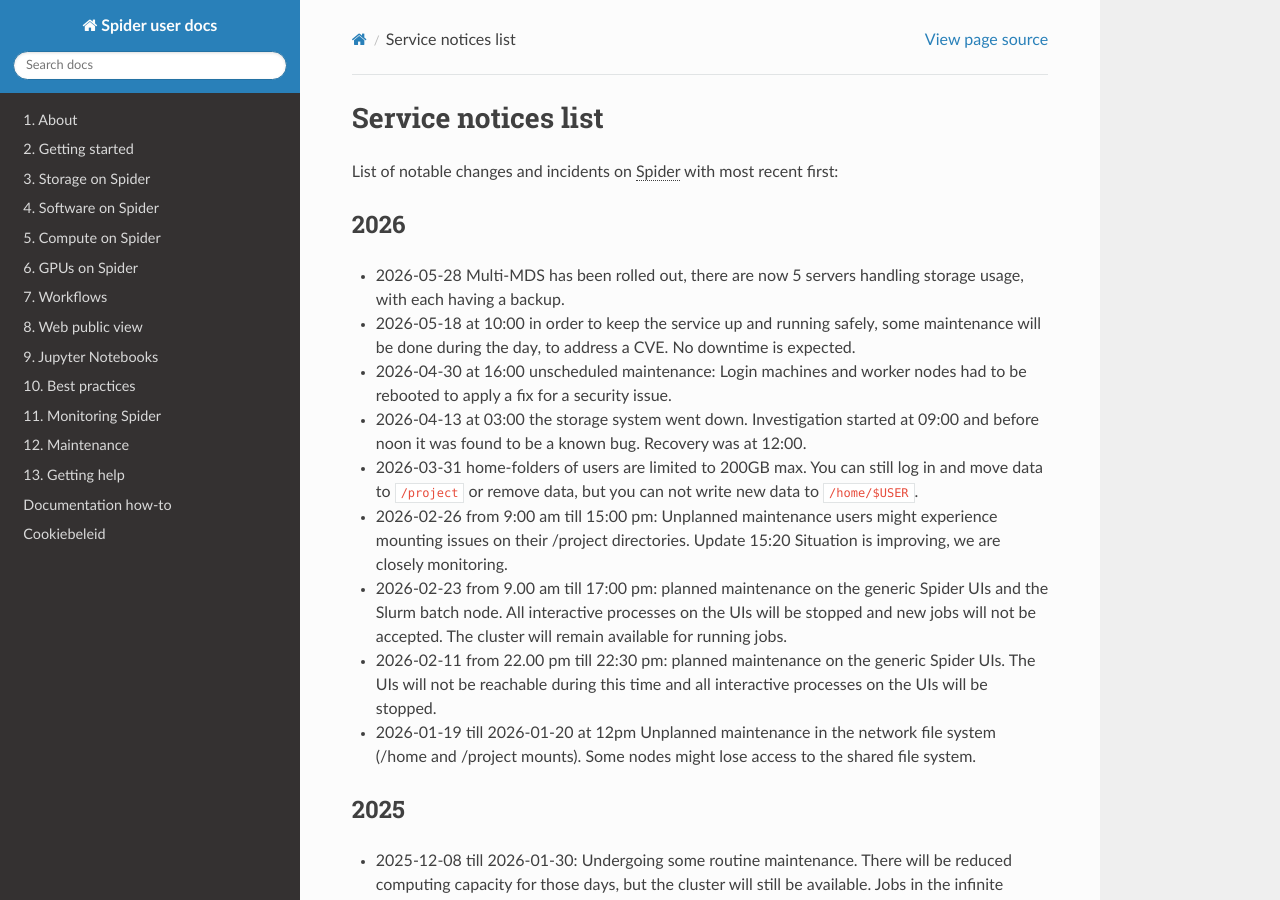
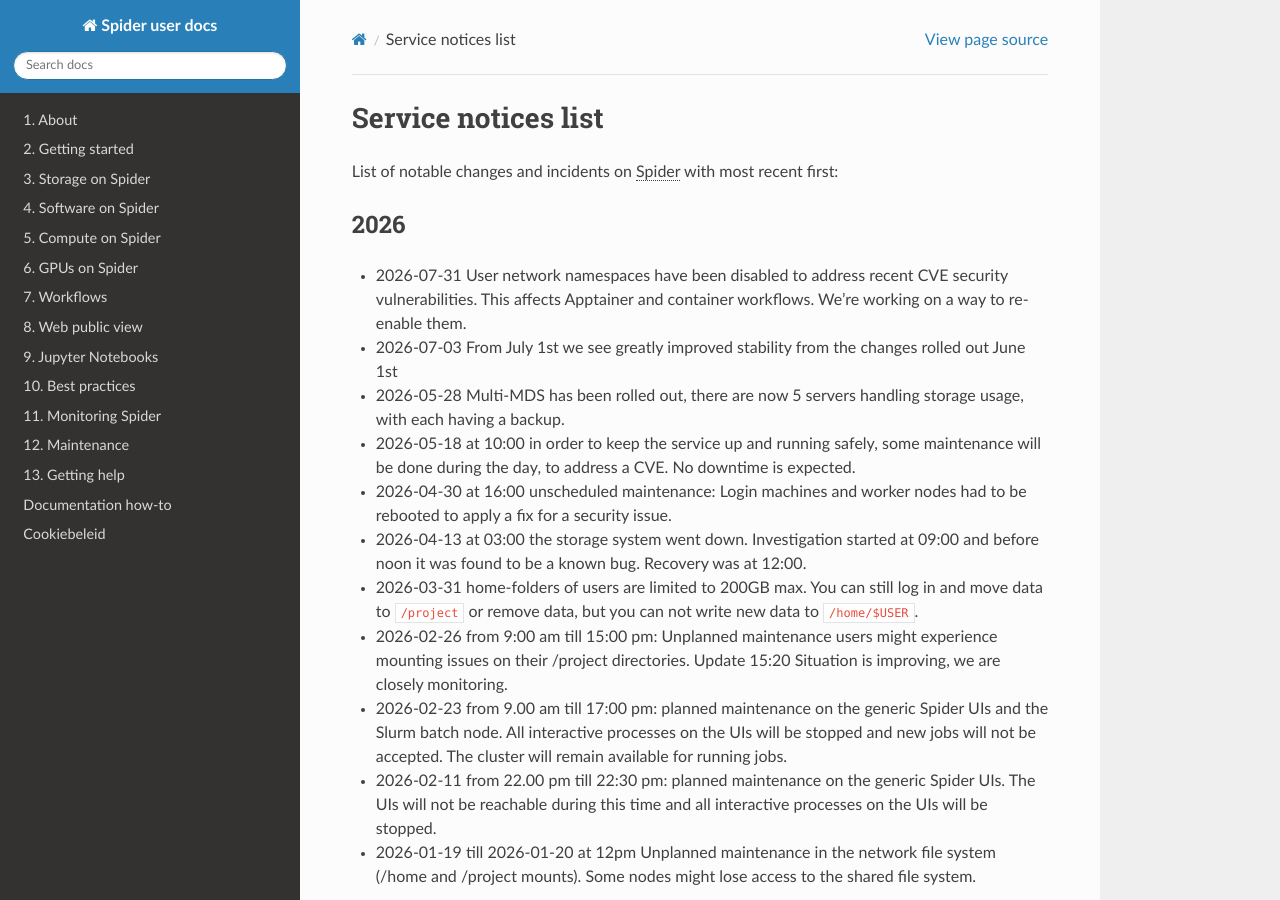
Before and after one commit to sara-nl/spiderdocs, a Sphinx documentation site: the page built from source/Pages/maintenance/service_notices_list.rst, in a window 1280 px wide and 900 px high. Built offline with Sphinx 7.4.7 and the Read the Docs theme 3.1.0, drawn with Linux system fonts in a browser that asks for light colours.

Commit message:
update service status

```diff
--- a/source/Pages/maintenance/service_notices_list.rst
+++ b/source/Pages/maintenance/service_notices_list.rst
@@ -9,6 +9,10 @@
 =========
 2026
 =========
+
+* 2026-07-31 User network namespaces have been disabled to address recent CVE security vulnerabilities. This affects Apptainer and container workflows. We're working on a way to re-enable them.
+
+* 2026-07-03 From July 1st we see greatly improved stability from the changes rolled out June 1st
 
 * 2026-05-28 Multi-MDS has been rolled out, there are now 5 servers handling storage usage, with each having a backup.
 
```
